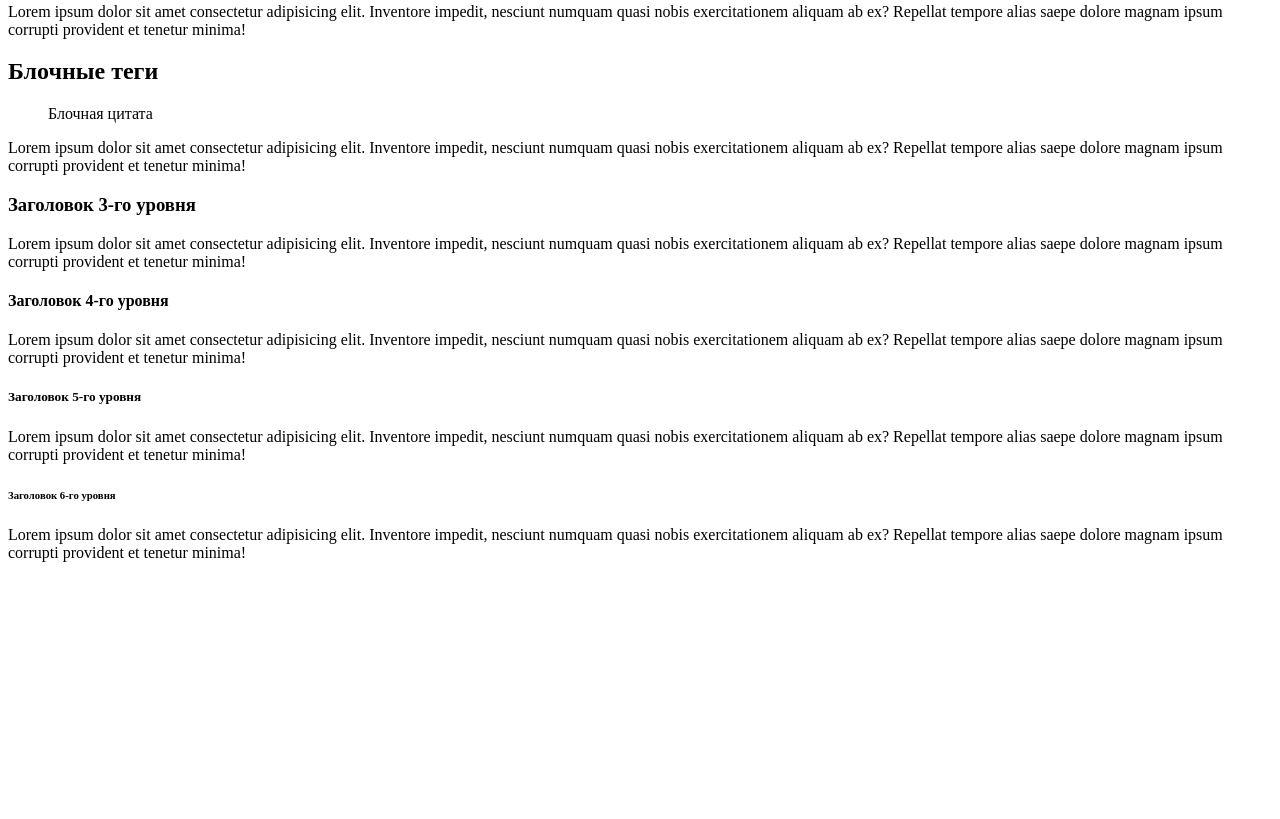
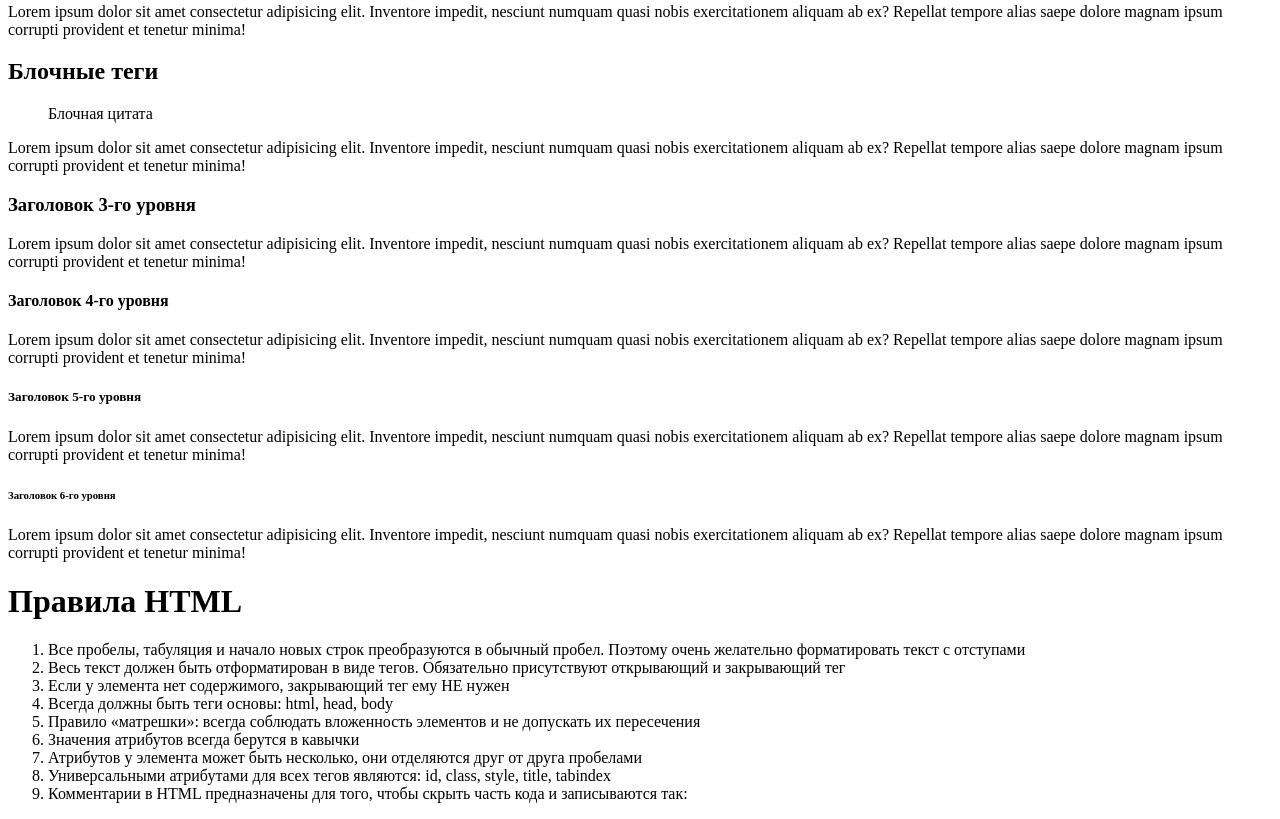
Before and after one commit to Gakmannn/web36HTML, a plain HTML site: page index.html in a window 1280 px wide. Shown: the part 1072-1891 px from the top of the page. Before the commit the page ends 1650 px from the top, so only its background shows below. Drawn offline with Linux system fonts and the light colour scheme.

Commit message:
Правила HTML

```diff
--- a/index.html
+++ b/index.html
@@ -83,6 +83,22 @@
     </div>
   </div>
 
+  <div>
+    <h1>Правила HTML</h1>
+    <ol>
+      <li>Все пробелы, табуляция и начало новых строк преобразуются в обычный пробел. Поэтому очень желательно форматировать текст
+      с отступами</li>
+      <li>Весь текст должен быть отформатирован в виде тегов. Обязательно присутствуют открывающий и закрывающий тег</li>
+      <li>Если у элемента нет содержимого, закрывающий тег ему НЕ нужен</li>
+      <li>Всегда должны быть теги основы: html, head, body</li>
+      <li>Правило «матрешки»: всегда соблюдать вложенность элементов и не допускать их пересечения</li>
+      <li>Значения атрибутов всегда берутся в кавычки</li>
+      <li>Атрибутов у элемента может быть несколько, они отделяются друг от друга пробелами</li>
+      <li>Универсальными атрибутами для всех тегов являются: id, class, style, title, tabindex</li>
+      <li>Комментарии в HTML предназначены для того, чтобы скрыть часть кода и записываются так:</li>
+    </ol>
+  </div>
+
 </body>
 
 </html>
```
